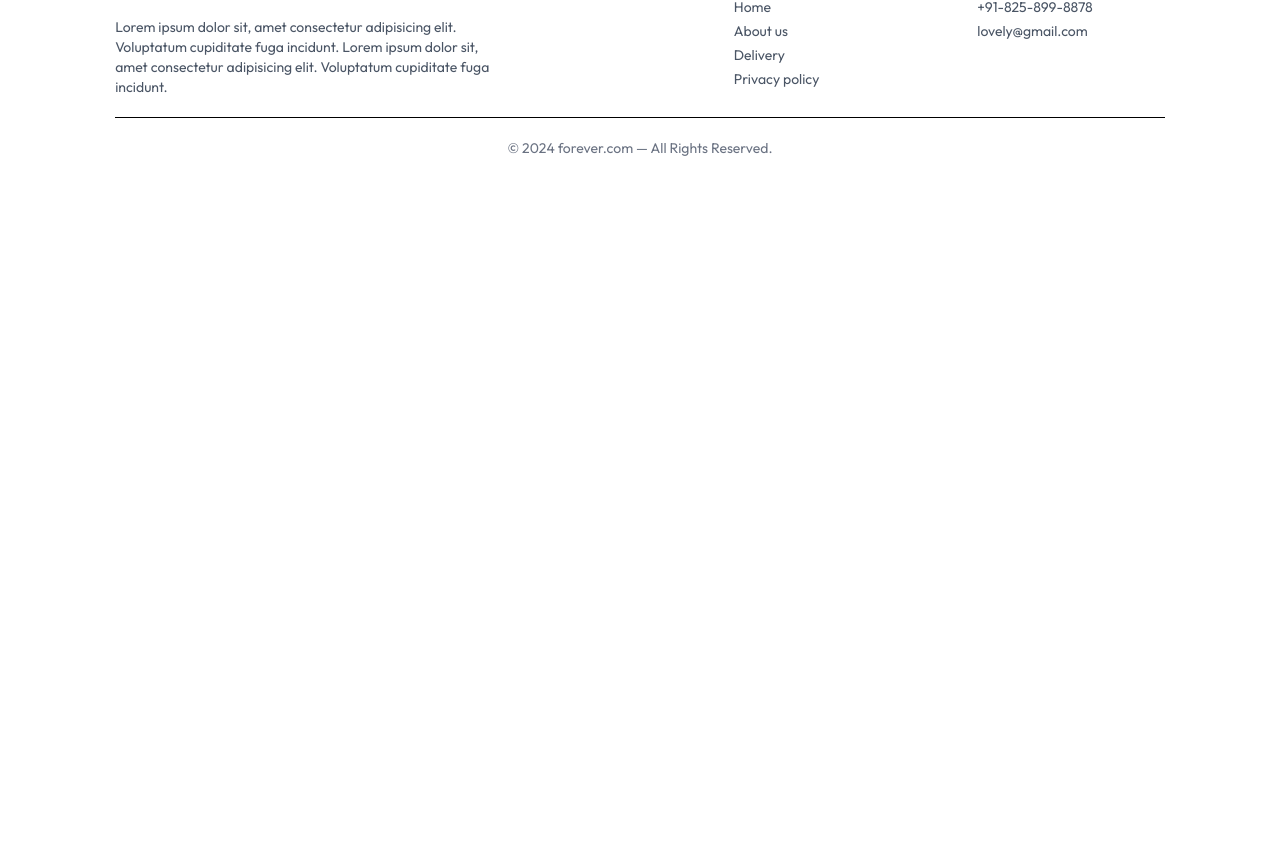
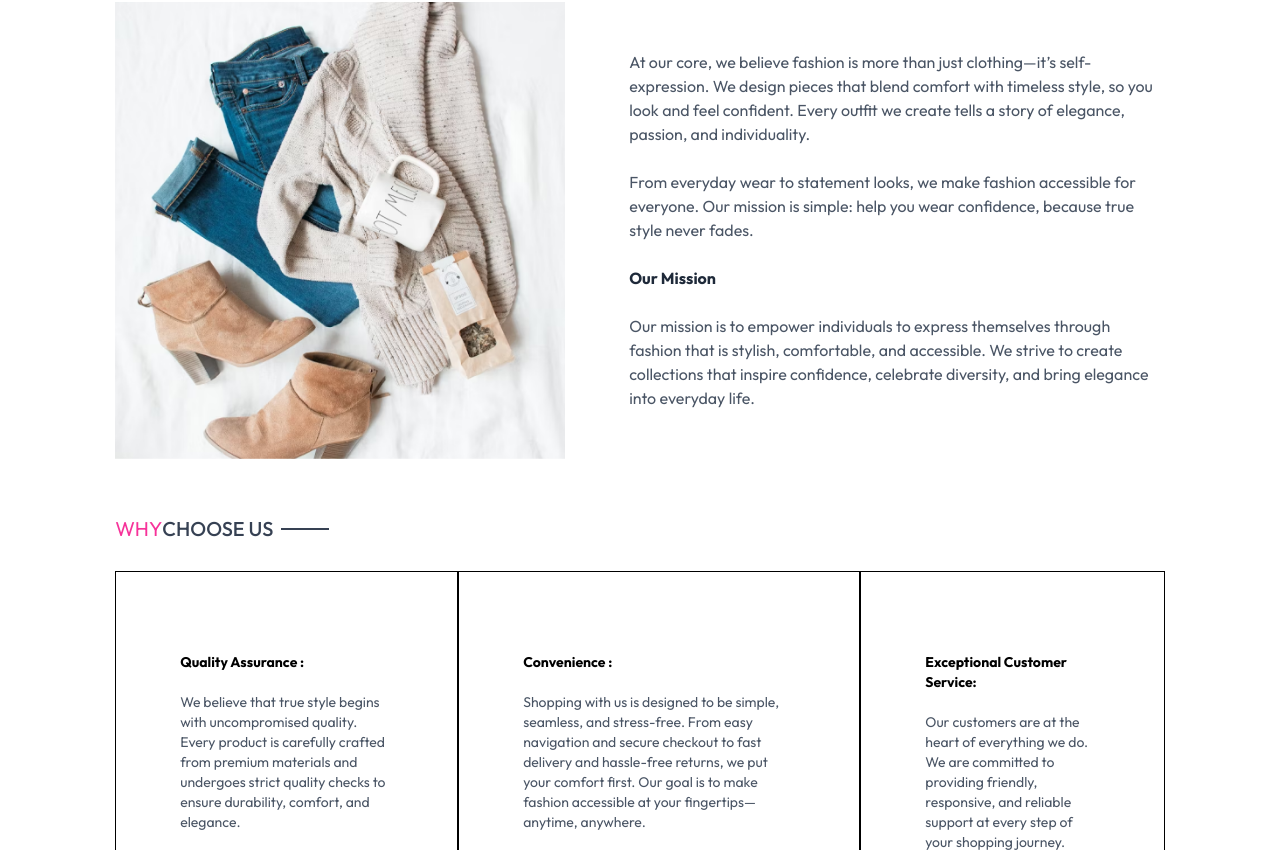
Before and after one commit to bari199/E-commerce, a React (Vite) app in the folder frontend/: page /about in a window 1280 px wide. Shown: the part 210-1060 px from the top of the page. Before the commit the page ends 800 px from the top, so only its background shows below. Built offline with nearby package versions, Linux system fonts and the light colour scheme.

Commit message:
added Login or About us pages

```diff
--- a/frontend/src/components/Navbar.jsx
+++ b/frontend/src/components/Navbar.jsx
@@ -51,11 +51,11 @@ const Navbar = () => {
         />
 
         <div className="group relative">
-          <img
+          <Link to={'/login'}><img
             className="w-5 cursor-pointer"
             src={assets.profile_icon}
             alt="profile_icon"
-          />
+          /></Link>
           <div className="group-hover:block hidden absolute dropdown-menu right-0 pt-4">
             <div className="flex flex-col gap-2 w-36 py-3 px-5 bg-slate-100 text-gray-500 rounded">
               <p className="cursor-pointer hover:text-black">My Profile</p>
--- a/frontend/src/pages/About.jsx
+++ b/frontend/src/pages/About.jsx
@@ -1,9 +1,53 @@
-import React from 'react'
+import React from "react";
+import Title from "../components/Title";
+import { assets } from "../assets/assets";
 
 const About = () => {
   return (
-    <div>About</div>
-  )
-}
+    <div>
+      <div className="text-2xl text-center pt-8 border-t ">
+        <Title text1={"ABOUT"} text2={"US"} />
+      </div>
+      <div className="my-10 flex flex-col md:flex-row gap-16">
+        <img
+          className="w-full md:max-w-[450px]"
+          src={assets.about_img}
+          alt=""
+        />
+        <div className="flex flex-col justify-center gap-6 md:w-2/4 text-gray-600">
+          <p>
+            At our core, we believe fashion is more than just clothing—it’s
+            self-expression. We design pieces that blend comfort with timeless
+            style, so you look and feel confident. Every outfit we create tells
+            a story of elegance, passion, and individuality.
+          </p>
+          <p> From everyday wear
+            to statement looks, we make fashion accessible for everyone. Our
+            mission is simple: help you wear confidence, because true style
+            never fades.</p>
+            <b className="text-gray-800">Our Mission</b>
+            <p>Our mission is to empower individuals to express themselves through fashion that is stylish, comfortable, and accessible. We strive to create collections that inspire confidence, celebrate diversity, and bring elegance into everyday life.</p>
+        </div>
+      </div>
+      <div className="text-xl py-4">
+        <Title text1={'WHY'} text2={'CHOOSE US'}/>
+      </div>
+      <div className="flex flex-col md:flex-row text-sm mb-20">
+        <div className="border px-10 md:px-16 py-8 sm:py-20 flex flex-col gap-5">
+          <b>Quality Assurance :</b>
+          <p className="text-gray-600">We believe that true style begins with uncompromised quality. Every product is carefully crafted from premium materials and undergoes strict quality checks to ensure durability, comfort, and elegance.</p>
+        </div>
+        <div className="border px-10 md:px-16 py-8 sm:py-20 flex flex-col gap-5">
+          <b>Convenience :</b>
+          <p className="text-gray-600">Shopping with us is designed to be simple, seamless, and stress-free. From easy navigation and secure checkout to fast delivery and hassle-free returns, we put your comfort first. Our goal is to make fashion accessible at your fingertips—anytime, anywhere.</p>
+        </div>
+        <div className="border px-10 md:px-16 py-8 sm:py-20 flex flex-col gap-5">
+          <b>Exceptional Customer Service:</b>
+          <p className="text-gray-600">Our customers are at the heart of everything we do. We are committed to providing friendly, responsive, and reliable support at every step of your shopping journey.</p>
+        </div>
+      </div>
+    </div>
+  );
+};
 
-export default About
+export default About;
--- a/frontend/src/pages/Login.jsx
+++ b/frontend/src/pages/Login.jsx
@@ -1,8 +1,33 @@
-import React from 'react'
+import React, {useState} from 'react'
 
 const Login = () => {
+
+  const [currentState, setCurrentState] = useState('Login');
+
+  const onSubmitHandler = async (event) =>{
+      event.preventDefault();
+
+  }
+
   return (
-    <div>Login</div>
+    <form onSubmit={onSubmitHandler} className='flex flex-col items-center w-[90%] sm:max-w-96 m-auto mt-14 gap-4 text-gray-800'>
+      <div className='inline-flex items-center gap-2 mb-2 mt-10'>
+        <p className='prata-regular text-3xl'>{currentState}</p>
+        <hr className='border-none h-[1.5px] w-8 bg-gray-800'/>
+      </div>
+      {currentState === 'Login' ? '': <input type='text' className='w-full px-3 py-2 border border-gray-800' placeholder='Name' required/>}
+      <input type='email' className='w-full px-3 py-2 border border-gray-800' placeholder='Email' required/>
+      <input type='password' className='w-full px-3 py-2 border border-gray-800' placeholder='Password' required/>
+      <div className='w-full flex justify-between text-sm mt-[-8px]'>
+        <p className='cursor-pointer'>Forget your password?</p>
+        {
+          currentState === 'Login'
+          ? <p onClick={()=>setCurrentState('Sign Up')} className='cursor-pointer' >Create account</p>
+          : <p onClick={()=>setCurrentState('Login')} className='cursor-pointer' >Login Here</p>
+        }
+      </div>
+      <button className='bg-black text-white font-light px-8 py-2 mt-4 '>{currentState === 'Login' ? 'Sign In' : 'Sign Up'}</button>
+    </form>
   )
 }
 
--- a/frontend/src/pages/Orders.jsx
+++ b/frontend/src/pages/Orders.jsx
@@ -1,39 +1,51 @@
-import React, { useContext } from 'react'
-import { ShopContext } from '../context/ShopContext'
-import Title from '../components/Title';
+import React, { useContext } from "react";
+import { ShopContext } from "../context/ShopContext";
+import Title from "../components/Title";
 
 const Orders = () => {
-
-  const { products, currency} = useContext(ShopContext);
-
+  const { products, currency } = useContext(ShopContext);
 
   return (
-    <div className='border-t pt-16'>
-      <div className='text-2xl'>
-        <Title text1={'MY'} text2={'ORDERS'} />
+    <div className="border-t pt-16">
+      <div className="text-2xl">
+        <Title text1={"MY"} text2={"ORDERS"} />
       </div>
+      <div></div>
+      {products.slice(1, 4).map((item, index) => (
+        <div
+          key={index}
+          className="py-4 border-t border-b text-gray-700 flex flex-col md:flex-row md:justify-between gap-4"
+        >
+          <div className="flex items-start gap-6 text-sm ">
+            <img className="w-16 sm:w-20" src={item.image[0]} alt="" />
             <div>
-
+              <p className="sm:text-base font-medium">{item.name}</p>
+              <div className="flex items-center gap-3 mt-2 text-base text-gray-700">
+                <p className="text-lg">
+                  {currency}
+                  {item.price}
+                </p>
+                <p>Quantity:1</p>
+                <p>Size:M</p>
               </div>
-        {
-          products.slice(1,4).map((item,index)=>(
-            <div key={index} className='py-4 border-t border-b text-gray-700 flex flex-col md:flex-row md:justify-between gap-4'>
-                <div className='flex items-start gap-6 text-sm '>
-                    <img className='w-16 sm:w-20' src={item.image[0]} alt="" />
-                    <div>
-                      <p className='sm:text-base font-medium' >{item.name}</p>
-                      <div className='flex items-center gap-3 mt-2 text-base text-gray-700'>
-                        <p className='text-lg'>{currency}{item.price}</p>
-                        <p>{}</p>
-                        <p></p>
+              <p className="mt-2">
+                Date: <span className="text-gray-400">25, Jul, 2025</span>
+              </p>
             </div>
           </div>
+          <div className="md:w-1/2 flex items-center justify-between">
+            <div className="flex items-center gap-2">
+              <p className="w-2 h-2 rounded-full bg-green-500"></p>
+              <p className="text-sm md:text-base">Ready to Ship</p>
+            </div>
+            <button className="border px-3 py-1 text-xs md:text-sm font-medium rounded-sm">
+              Track Order
+            </button>
           </div>
         </div>
-          ))
-        }
+      ))}
     </div>
-  )
-}
+  );
+};
 
-export default Orders
+export default Orders;
```
Lines whose indentation alone changed are shown as unchanged.
